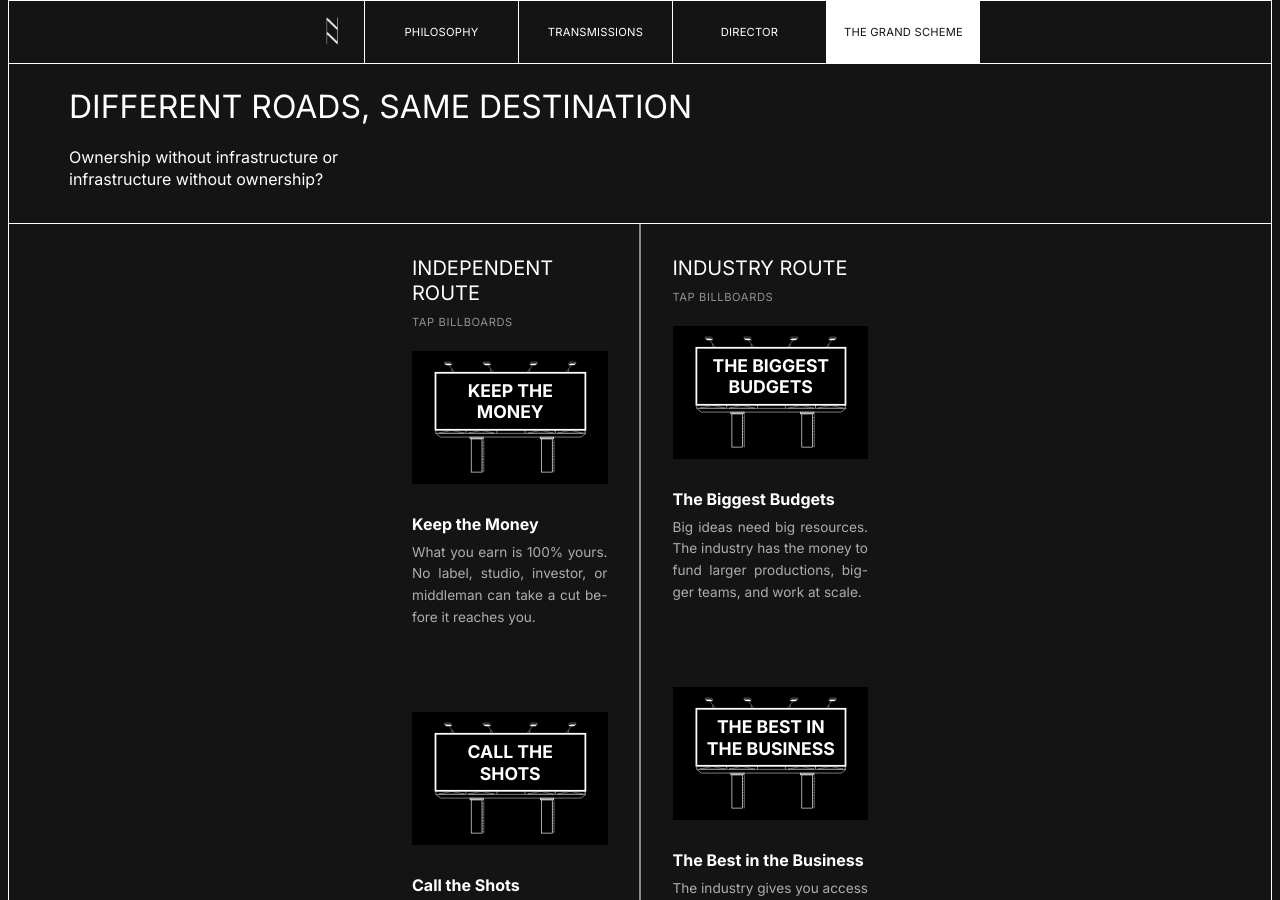
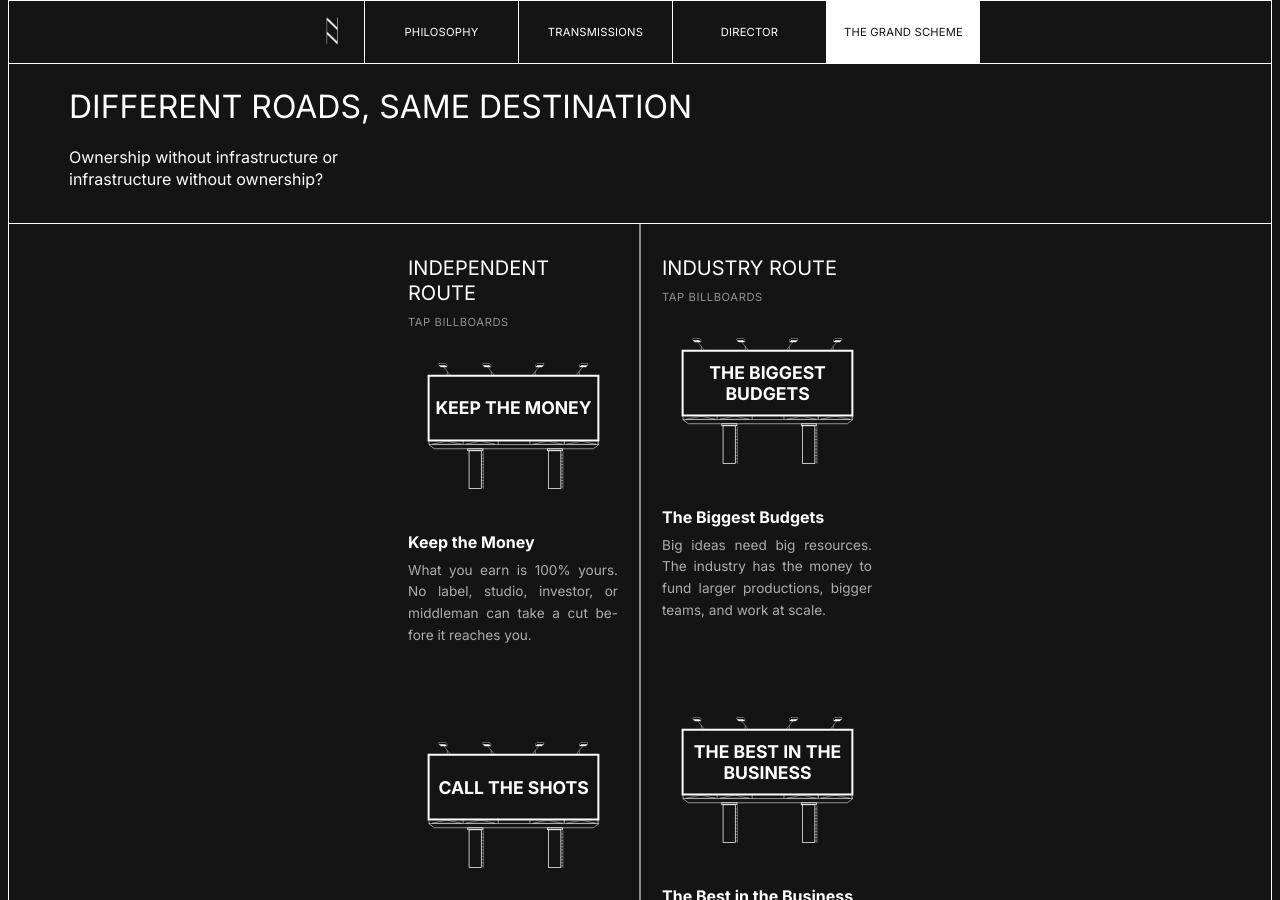
Before and after one commit to laindoe/ten-grand, a Jekyll site: the page built from index.html, in a window 1280 px wide and 900 px high, scrolled down 952 px. Built offline with Jekyll 4.4.1, drawn with Linux system fonts in a browser that asks for light colours.

Commit message:
Remove billboard SVG background rect; enlarge the billboard graphic (#111)
The SVG's full-canvas black rect is gone, so it blends into the
page's own background instead of showing a visible edge.

Also makes the billboard graphic itself bigger: reclaims a bit of the
column's own side padding and the divider gutter (dilemma__column
padding, dilemma__divider-spacer width), plus lets the frame bleed
slightly past its column via a negative margin — checked against the
center divider to keep a safe visual gap on both sides.


Claude-Session: https://claude.ai/code/session_017ynTvtGuh3qPdfkvciNjhT

Co-authored-by: Claude <noreply@anthropic.com>

```diff
--- a/css/style.css
+++ b/css/style.css
@@ -328,7 +328,7 @@ a {
 }
 
 .dilemma__column {
-  padding: 0 clamp(4px, 2vw, 12px) 32px;
+  padding: 0 clamp(2px, 1vw, 8px) 32px;
 }
 
 .dilemma__route-title {
@@ -368,7 +368,7 @@ a {
    the gap between them. -32px matches .dilemma__header's
    margin-bottom exactly, same technique as the section used before. */
 .dilemma__divider-spacer {
-  width: clamp(17px, 6vw, 41px);
+  width: clamp(12px, 4vw, 28px);
   visibility: hidden;
 }
 
@@ -398,8 +398,14 @@ a {
 .billboard__frame {
   appearance: none;
   display: block;
-  width: 100%;
-  margin: 0 0 28px;
+  /* Bleeds slightly into the column's own side padding and the
+     gutter toward the center divider, so the graphic reads bigger
+     without widening the column (and its title/copy) to match.
+     width: 100% here would be over-constrained alongside two
+     non-auto margins (the browser would just ignore one side), so
+     the extra width is expressed directly instead. */
+  width: calc(100% + 12px);
+  margin: 0 -6px 28px;
   padding: 0;
   background: none;
   border: none;
```
Also changed, not shown: assets/images/billboard-frame.svg.
